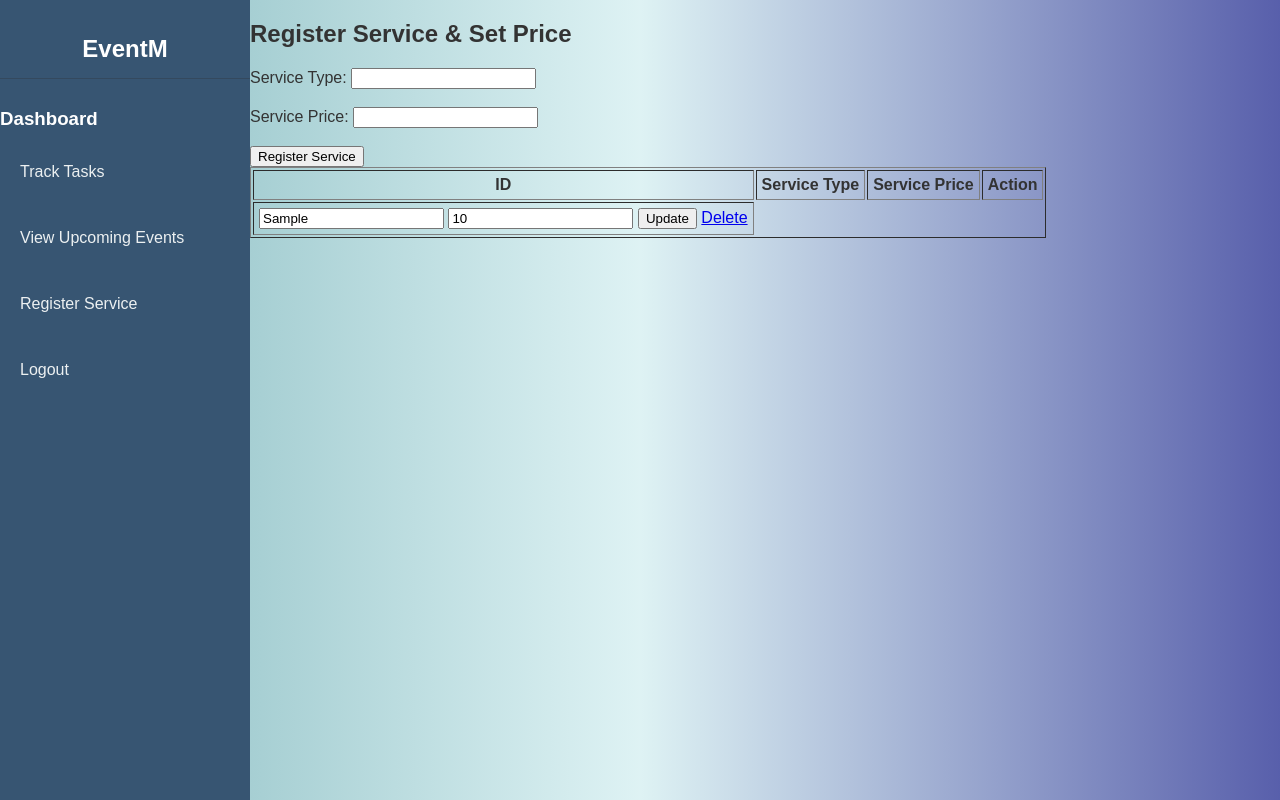
After one commit to BoroMishu/WebTech_Project, a PHP site: template view/serviceprovider/registerservice.php in a window 1280 px wide. The commit adds this page. Run offline with PHP 8.4, Linux system fonts and the light colour scheme; the template is opened without the code that fills it: most values are stand-ins (such as "Sample title", 1, 10 or a date in 2020); some web fonts are replaced.

Commit message:
servicepart

```diff
--- a/model/database.php
+++ b/model/database.php
@@ -3,7 +3,7 @@
     $dbname="event_management_portal";
     $user="root";
     $pass="";
-    $port="3306";
+    $port="4306";
 
 
     function getConnection()
--- /dev/null
+++ b/view/css/serviceprovider.css
@@ -0,0 +1,49 @@
+body {
+    margin: 0;
+    padding: 0;
+
+}
+
+.dashboard-container {
+    display: flex;
+    min-height: 100vh;
+}
+
+
+.sidebar-nav {
+    width: 250px;
+    background-color: #375572;
+    color: #ecf0f1;
+    padding-top: 20px;
+    display: flex;
+    flex-direction: column;
+}
+
+.sidebar-nav .logo {
+    font-size: 24px;
+    font-weight: bold;
+    text-align: center;
+    padding: 15px 0;
+    color: #fff;
+    border-bottom: 1px solid #34495e;
+    margin-bottom: 10px;
+}
+
+.sidebar-nav ul {
+    list-style: none;
+    padding: 0;
+    margin: 0;
+    flex-grow: 1;
+}
+
+.sidebar-nav li a {
+    display: block;
+    padding: 15px 20px;
+    color: #ecf0f1;
+    text-decoration: none;
+    transition: background-color 0.3s;
+}
+
+.sidebar-nav li a:hover {
+    background-color: #7b99b6;
+}
--- /dev/null
+++ b/view/js/serviceprovider.js
@@ -0,0 +1,16 @@
+// Refresh upcoming events dynamically using AJAX
+document.addEventListener("DOMContentLoaded", function() {
+    const refreshBtn = document.getElementById("refreshEvents");
+    const eventTableBody = document.getElementById("eventTable");
+
+    refreshBtn.addEventListener("click", function() {
+        fetch("../view/fetch_upcoming_events.php")
+        .then(response => response.text())
+        .then(data => {
+            eventTableBody.innerHTML = data;
+        })
+        .catch(error => {
+            console.error("Error fetching events:", error);
+        });
+    });
+});
--- /dev/null
+++ b/view/serviceprovider/registerservice.php
@@ -0,0 +1,78 @@
+<?php
+
+
+if(isset($_SESSION['success']))
+{
+    echo "<p style='color:green'>".$_SESSION['success']."</p>";
+    unset($_SESSION['success']);
+
+}
+if(isset($_SESSION['error']))
+{
+    echo "<p style='color:red'>".$_SESSION['error']."</p>";
+    unset($_SESSION['error']);
+
+}
+?>
+
+<!DOCTYPE html>
+<html>
+    <head>
+        <title>Service Provider Dashboard</title>
+        <meta charset="utf-8">
+        <meta name="viewport" content="width=device-width, initial-scale=1">
+        <link rel="stylesheet" href="/event_organizer_and_management_portal/view/css/external.css">
+        <link rel="stylesheet" href="/event_organizer_and_management_portal/view/css/serviceprovider.css">
+        <script src="/event_organizer_and_management_portal/view/js/serviceprovider.js" defer></script>
+
+    </head>
+    <body>
+        <div class="dashboard-container">
+            <nav class="sidebar-nav">
+                <div class="logo">EventM</div>
+                <h3 style="color:white" display>Dashboard</h3>
+                <ul>
+                <li><a href="/event_organizer_and_management_portal/view/serviceprovider/seviceprovider.php">Track Tasks</a></li><br>
+                <li><a href="/event_organizer_and_management_portal/view/serviceprovider/upcomingevent.php">View Upcoming Events</a></li><br>
+                <li><a href="/event_organizer_and_management_portal/view/serviceprovider/registerservice.php">Register Service</a></li><br>
+                <li class="logout-item"><a href="../logout.php">Logout</a></li>
+                </ul>
+            </nav>
+            <form action="/event_organizer_and_management_portal/controller/registerserviceController.php" method="POST">
+                <h2>Register Service & Set Price</h2>
+                <label for="service_type">Service Type:</label>
+                <input type="text" id="service_type" name="service_type" required><br><br>
+                <label for="service_price">Service Price:</label>
+                <input type="number" id="service_price" name="service_price" required><br><br>
+
+                <input type="submit" value="Register Service">
+                <table border="1" cellpadding="5">
+                    <tr>
+                        <th>ID</th>
+                        <th>Service Type</th>
+                        <th>Service Price</th>
+                        <th>Action</th>
+                    </tr>
+                    <?php foreach($services as $service): ?>
+                        <tr>
+
+                            <td>
+                                <form action="/event_organizer_and_management_portal/controller/registerserviceController.php" method="POST" style="display:inline">
+                                <input type="hidden" name="service_id" value="<?php echo $service['service_id']; ?>">
+                                <input type="text" name="service_type" value="<?php echo $service['service_type']; ?>">
+                                <input type="text" name="service_price" value="<?php echo $service['service_price']; ?>">
+                                <button type="submit" name="update_service">Update</button>
+                                </form>
+                                <a href="/event_organizer_and_management_portal/controller/registerserviceController.php?delete_service=<?php echo $service['service_id']; ?>" onclick="return confirm('Are you sure?')">Delete</a>
+                            </td>
+                        </tr>
+                    <?php endforeach; ?>
+
+
+
+                </table>
+
+            </form>
+        </div>
+    </body>
+</html>
```
Also changed, not shown: controller/registerserviceController.php (added, +73 -0 lines), model/serviceproviderModel.php (added, +87 -0 lines), view/serviceprovider/serviceprovider.php (+11 -11 lines), view/serviceprovider/upcomingevent.php (added, +50 -0 lines), controller/servfetch.php (added), controller/trackController.php (added).
